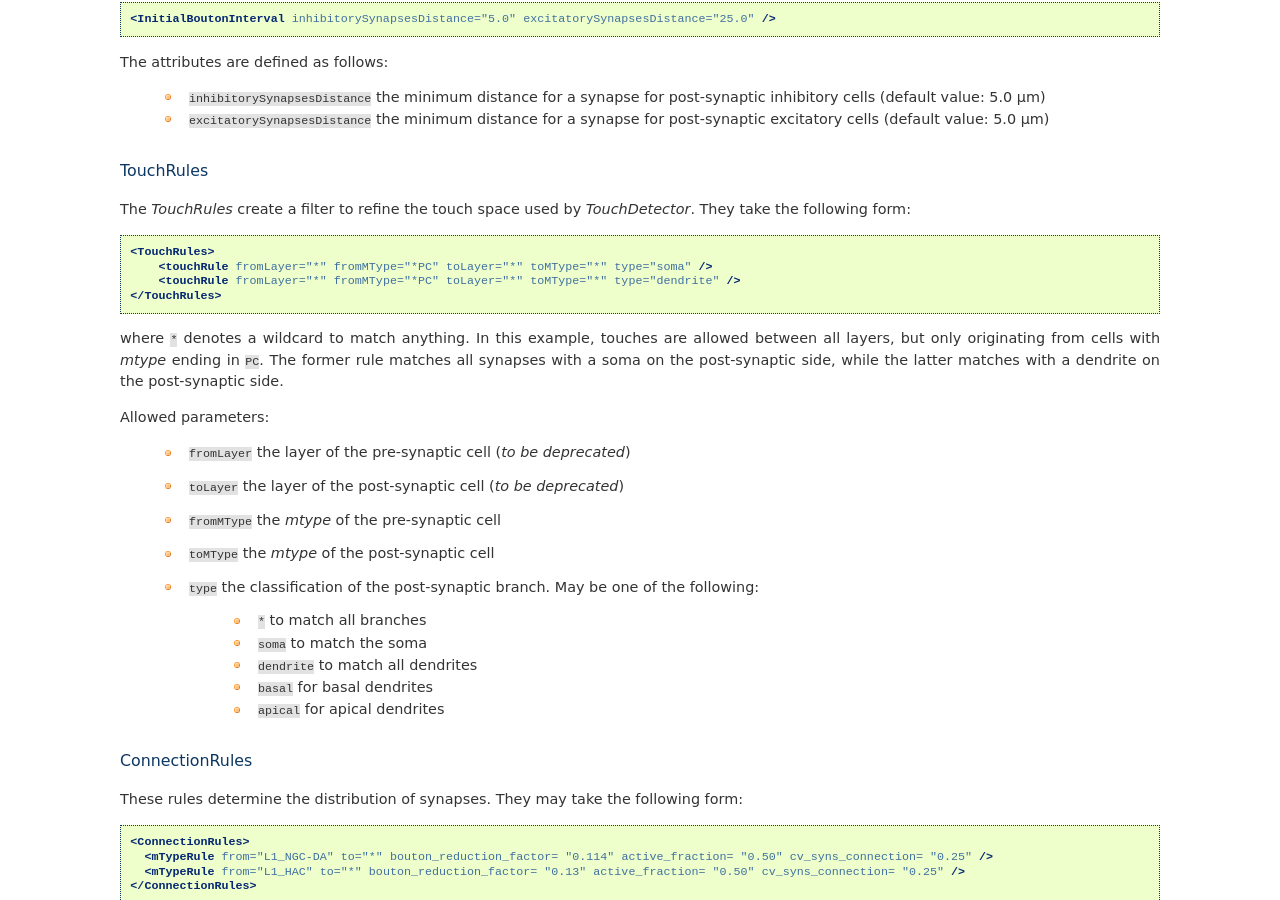
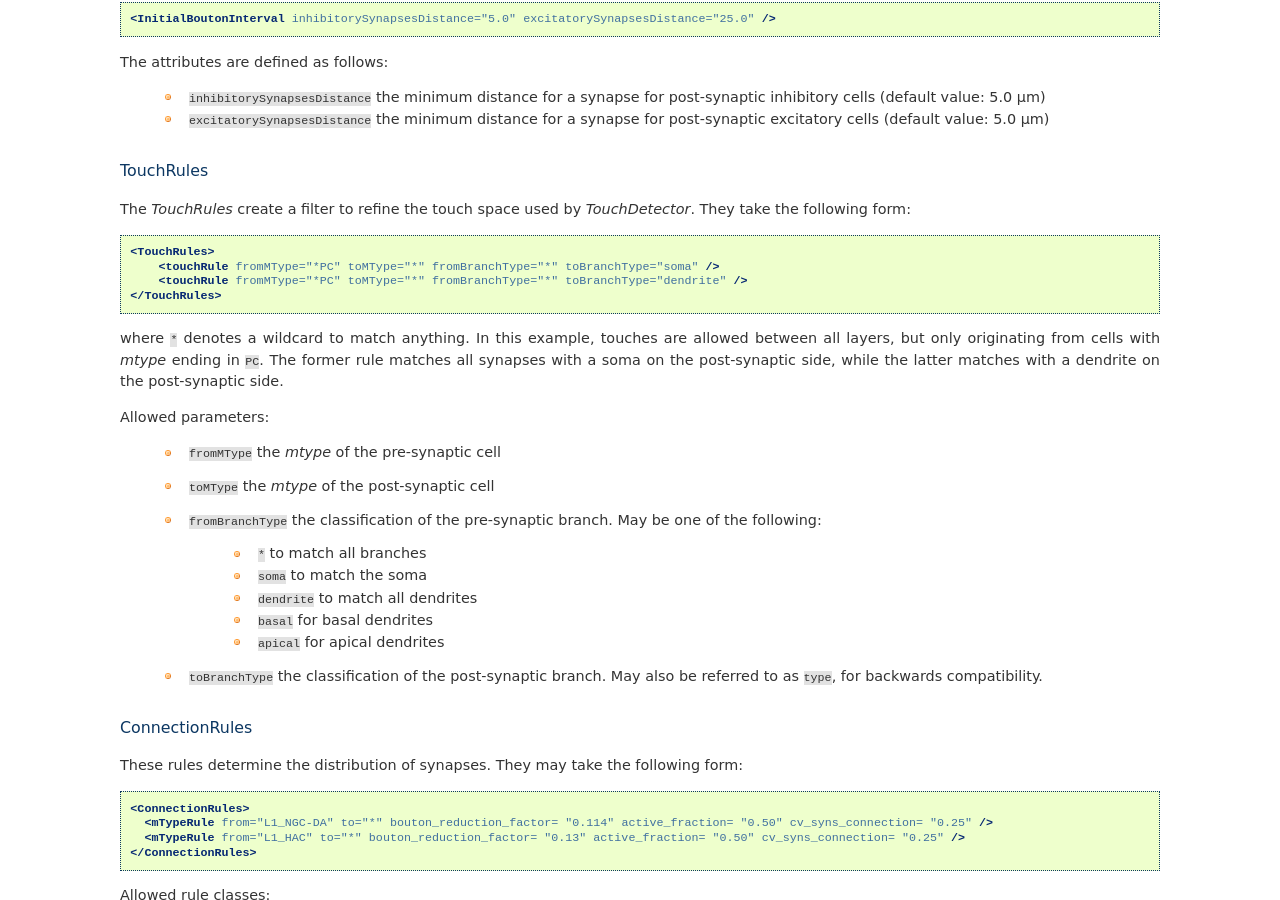
Before and after one commit to BlueBrain/sonata-extension, a Sphinx documentation site: the page built from source/recipe.rst, in a window 1280 px wide and 900 px high, scrolled down 1416 px. Built offline with Sphinx 7.4.7, drawn with Linux system fonts in a browser that asks for light colours.

Commit message:
Add option to filter on both branch types.
Also remove deprecated layer filtering.

Change-Id: I5fcc51a1fbf45ce0efe16ae58da32b53504c94c5

```diff
--- a/source/recipe.rst
+++ b/source/recipe.rst
@@ -98,8 +98,8 @@ The `TouchRules` create a filter to refine the touch space used by
 `TouchDetector`. They take the following form::
 
     <TouchRules>
-        <touchRule fromLayer="*" fromMType="*PC" toLayer="*" toMType="*" type="soma" />
-        <touchRule fromLayer="*" fromMType="*PC" toLayer="*" toMType="*" type="dendrite" />
+        <touchRule fromMType="*PC" toMType="*" fromBranchType="*" toBranchType="soma" />
+        <touchRule fromMType="*PC" toMType="*" fromBranchType="*" toBranchType="dendrite" />
     </TouchRules>
 
 where ``*`` denotes a wildcard to match anything. In this example, touches
@@ -110,13 +110,10 @@ post-synaptic side.
 
 Allowed parameters:
 
- - ``fromLayer`` the layer of the pre-synaptic cell (*to be deprecated*)
- - ``toLayer`` the layer of the post-synaptic cell (*to be deprecated*)
-
  - ``fromMType`` the `mtype` of the pre-synaptic cell
  - ``toMType`` the `mtype` of the post-synaptic cell
 
- - ``type`` the classification of the post-synaptic branch. May be one of
+ - ``fromBranchType`` the classification of the pre-synaptic branch. May be one of
    the following:
 
     - ``*`` to match all branches
@@ -124,6 +121,8 @@ Allowed parameters:
     - ``dendrite`` to match all dendrites
     - ``basal`` for basal dendrites
     - ``apical`` for apical dendrites
+ - ``toBranchType`` the classification of the post-synaptic branch. May
+   also be referred to as ``type``, for backwards compatibility.
 
 ConnectionRules
 ~~~~~~~~~~~~~~~
```
